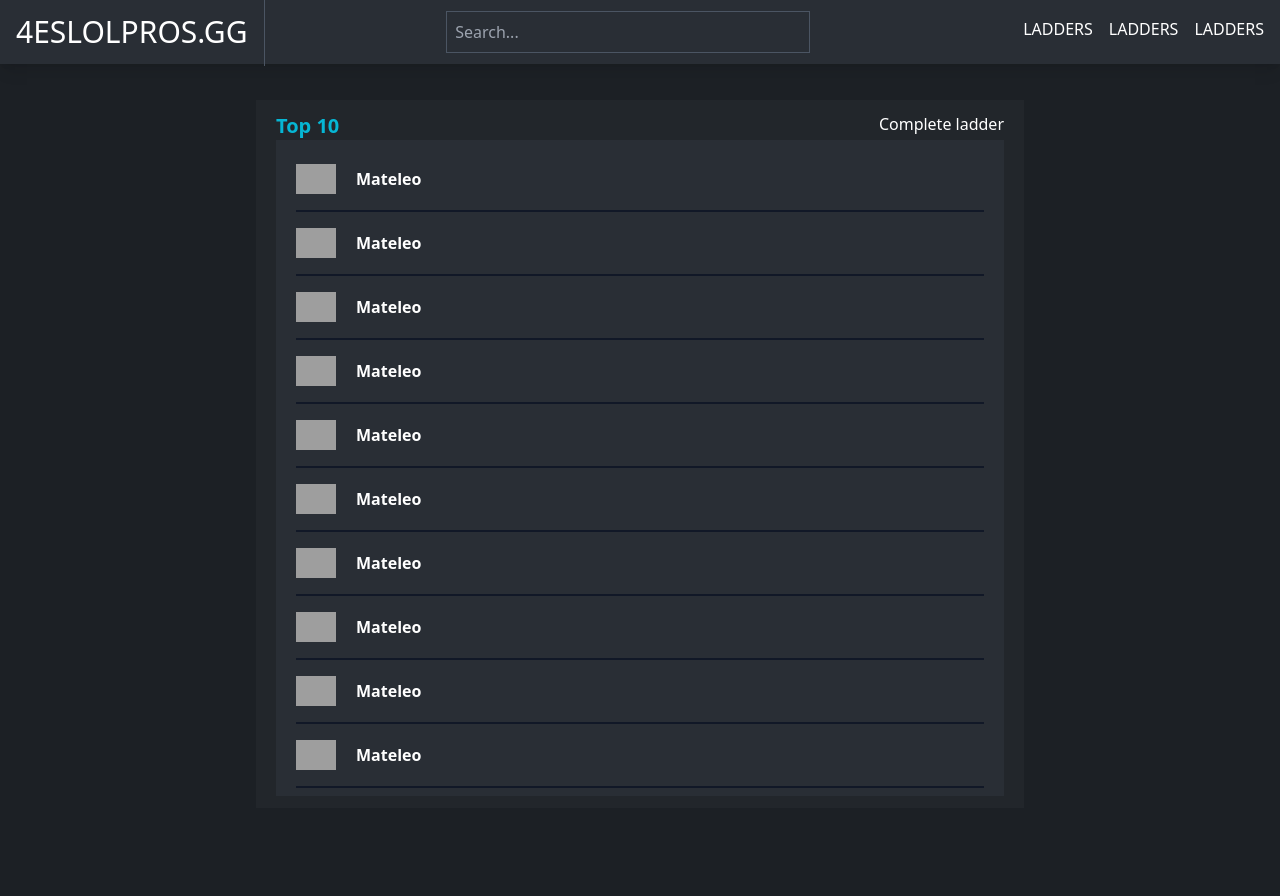
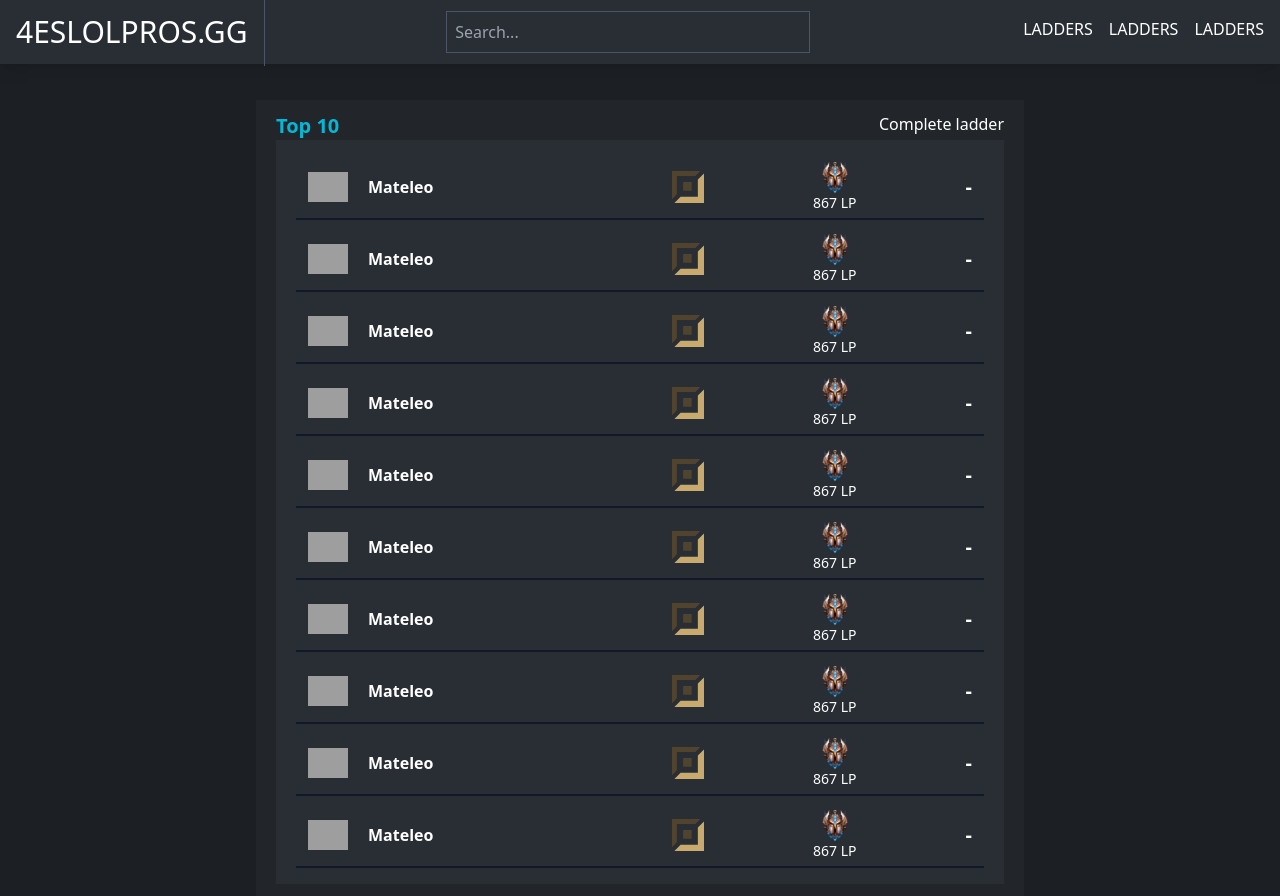
Before and after one commit to Mateleo/LolPros, a Vue app in the folder site/: page / in a window 1280 px wide. Before the commit the page ends 808 px from the top, so only its background shows below. Built offline with nearby package versions, Linux system fonts and the light colour scheme; grey boxes are pictures that could not be loaded.

Commit message:
Top 10 template complete

```diff
--- a/site/src/components/Top10.vue
+++ b/site/src/components/Top10.vue
@@ -7,10 +7,22 @@
       <p class="">Complete ladder</p>
     </div>
     <div class="bg-[#292E35] p-2 px-5">
-      <div v-for="i in 10" :key="i" class="border-b-2 border-gray-900">
+      <div
+        v-for="i in 10"
+        :key="i"
+        class="border-b-2 border-gray-900 flex flex-nowrap justify-between px-3 my-2"
+      >
         <div class="flex items-center py-4">
-            <img class="w-[40px] mr-5" src="https://flagcdn.com/fr.svg" alt="" />
+          <img class="w-[40px] mr-5" src="https://flagcdn.com/fr.svg" alt="" />
           <h3 class="font-bold">Mateleo</h3>
+        </div>
+        <div class="flex justify-between max-w-[300px] grow items-center">
+          <img class="w-[32px] h-[32px]" src="../assets/positions/adc.svg" alt="" />
+          <div class="flex flex-col justify-center">
+            <img class="h-[32px] m-auto" src="../assets/emblems/Emblem_Challenger.png" alt="" />
+            <p class="text-sm text-center">867 LP</p>
+          </div>
+          <p class="font-bold text-xl text-center">-</p>
         </div>
       </div>
     </div>
```
